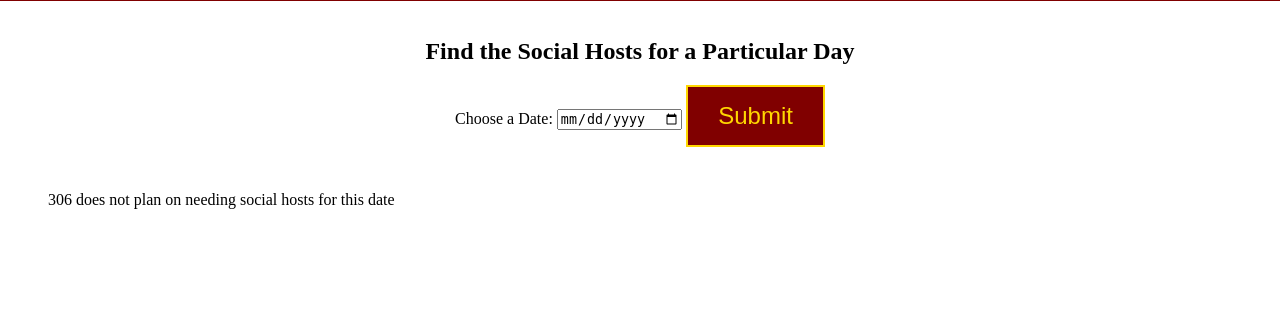
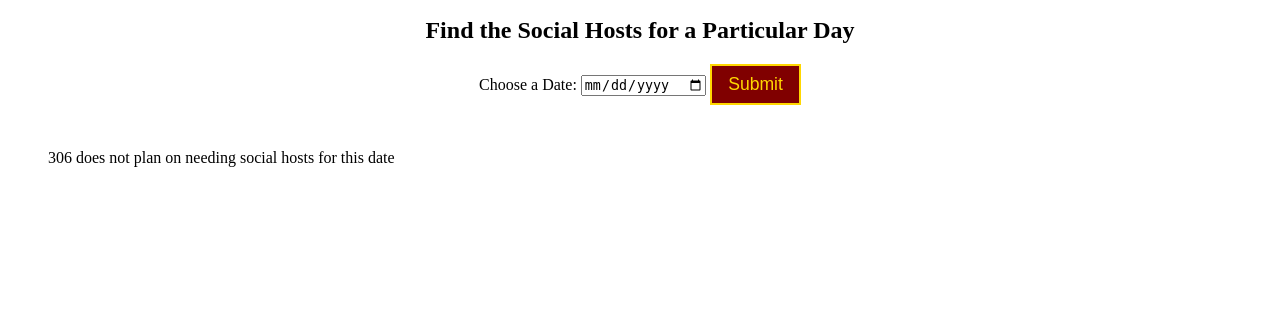
Before and after one commit to DavidM146/website, a Flask app: page /full_schedule.html in a window 1280 px wide. Shown: the part 468-800 px from the top of the page. Run offline with Flask 3, Linux system fonts and the light colour scheme.

Commit message:
Make buttons 10% larger than standard

```diff
--- a/static/styles.css
+++ b/static/styles.css
@@ -12,8 +12,8 @@ button {
     background-color: maroon;
     color: gold;
     border: 2px solid gold;
-    font-size: 1.5em;
-    padding: 15px 30px;
+    font-size: 1.1em;
+    padding: 8px 16px;
 }
 
 a {
```
